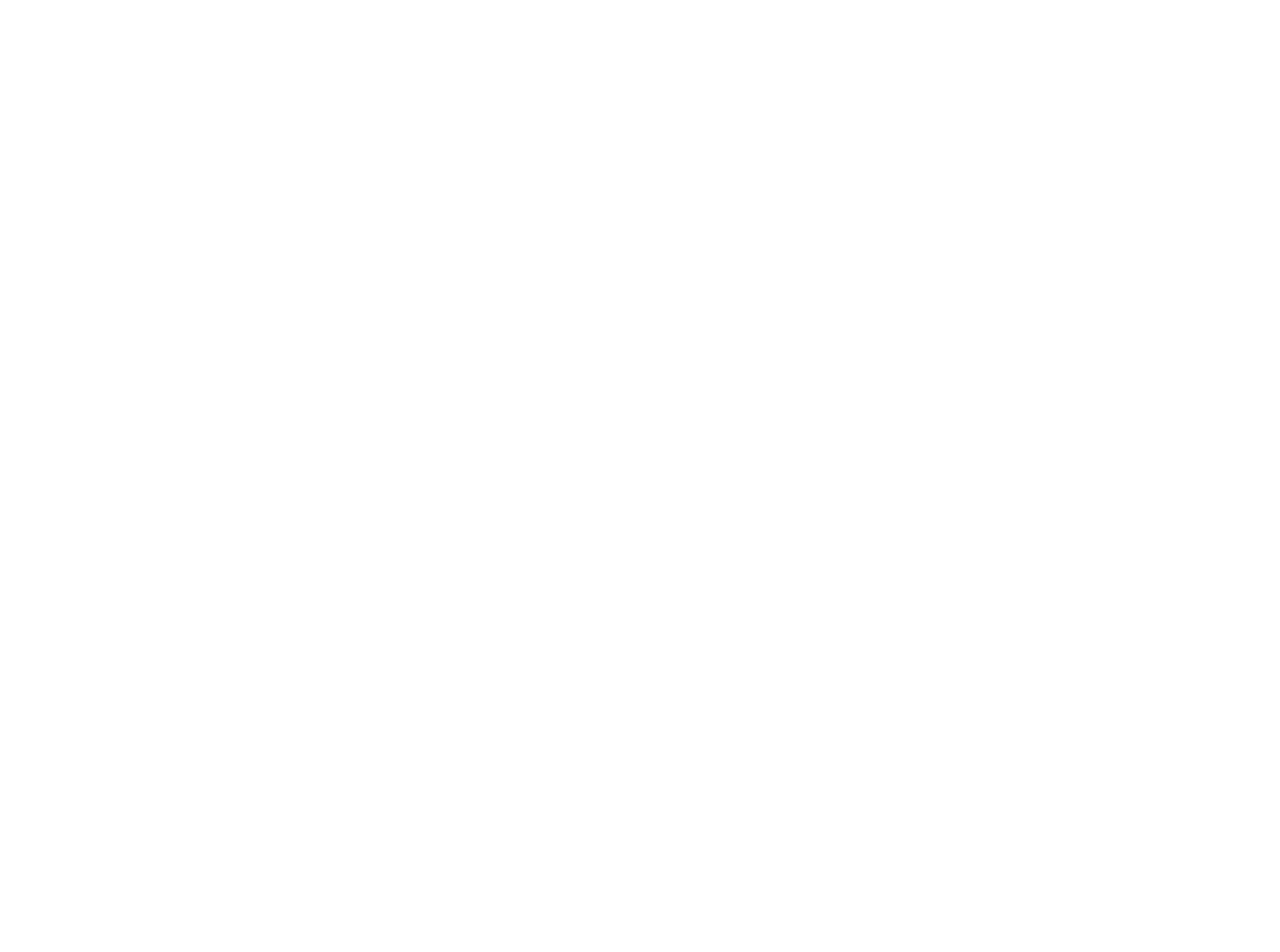
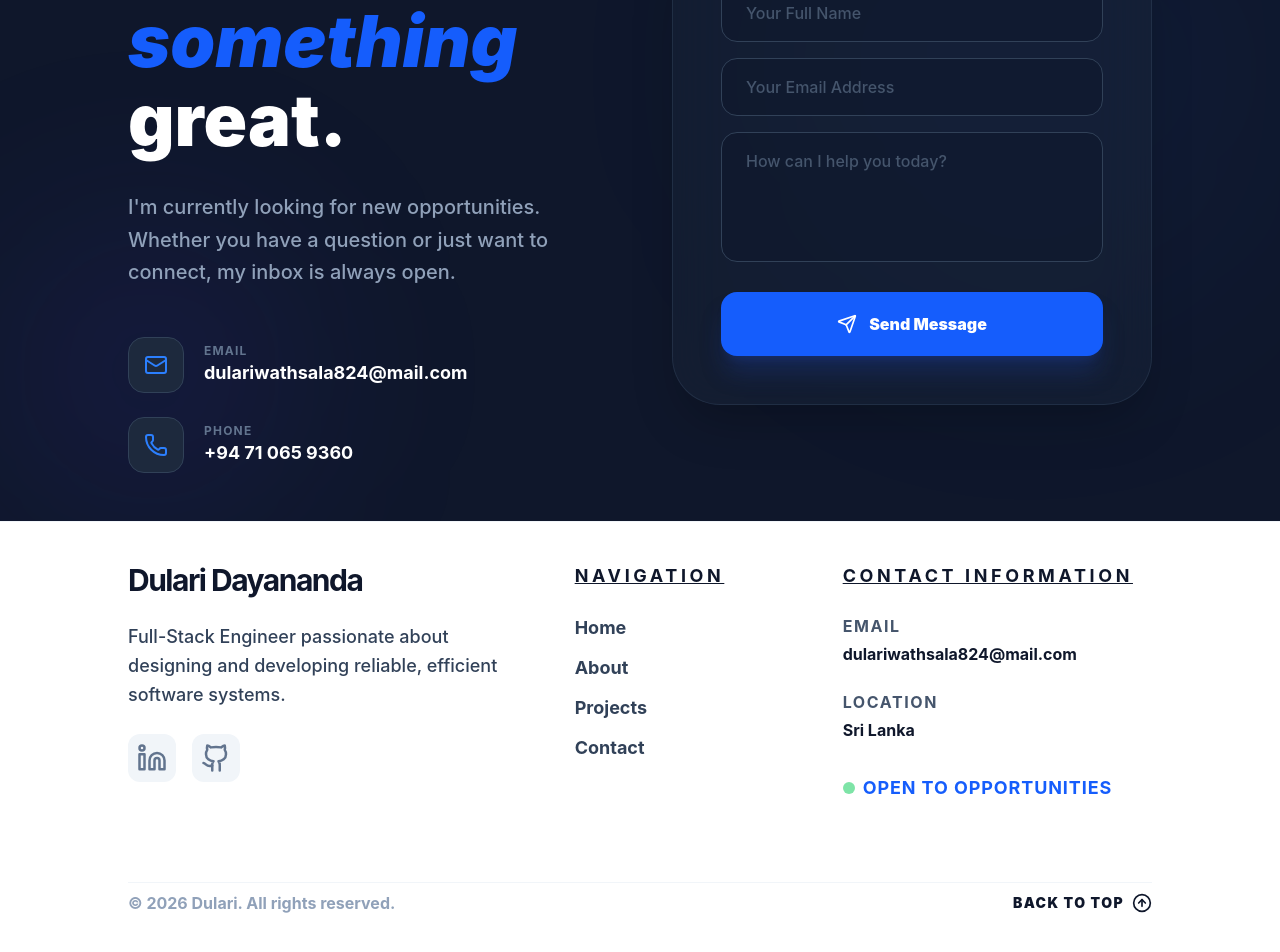
Before and after one commit to dwathsala/My_Portfolio, a React (Vite) app: page / in a window 1280 px wide. Shown: the part 6139-7091 px from the top of the page. Before the commit the page ends 5959 px from the top, so only its background shows below. Built offline with nearby package versions, Linux system fonts and the light colour scheme.

Commit message:
Update contact page and add footer for contact page

```diff
--- a/src/App.jsx
+++ b/src/App.jsx
@@ -3,7 +3,7 @@
 import About from './components/about';
 import Skills from './components/Skills';
 import Projects from './components/Projects';
-
+import Contact from './components/Contact';
 
 function App() {
   return (
@@ -16,6 +16,7 @@
         <About />
         <Skills />
         <Projects />
+        <Contact />
       </main>
 
     </div>
--- /dev/null
+++ b/src/components/Contact.jsx
@@ -0,0 +1,173 @@
+import React from 'react';
+import { Mail, Phone, MapPin, Send, Github, Linkedin, MessageSquare, ArrowUpCircle } from 'lucide-react';
+
+const ContactAndFooter = () => {
+  const currentYear = new Date().getFullYear();
+
+  // Smooth scroll function for the 'Back to Top' feel
+  const scrollToTop = () => {
+    window.scrollTo({ top: 0, behavior: 'smooth' });
+  };
+
+  return (
+    <div className="relative font-sans">
+      {/* --- CONTACT SECTION (Dark Theme) --- */}
+      <section id="contact" className="py-12 px-6 md:px-16 lg:px-32 bg-slate-900 text-white scroll-mt-16 relative overflow-hidden">
+        {/* Subtle Background Glows */}
+        <div className="absolute top-0 right-0 w-[500px] h-[500px] bg-blue-600/5 rounded-full blur-[120px] -z-0"></div>
+        <div className="absolute bottom-0 left-0 w-[300px] h-[300px] bg-indigo-600/10 rounded-full blur-[100px] -z-0"></div>
+
+        <div className="max-w-7xl mx-auto relative z-10">
+          <div className="grid grid-cols-1 lg:grid-cols-2 gap-16 items-center">
+
+            {/* Left Column: Text & Info */}
+            <div>
+              <div className="inline-block px-4 py-1.5 mb-6 rounded-full border border-blue-500/30 bg-blue-500/10 text-blue-400 text-xs font-bold uppercase tracking-widest">
+                Available for Hire
+              </div>
+              <h2 className="text-5xl md:text-7xl font-black mb-8 leading-[1.1]">
+                Let’s build <br />
+                <span className="text-blue-600 italic">something</span> great.
+              </h2>
+              <p className="text-slate-400 text-lg md:text-xl mb-12 max-w-md font-medium leading-relaxed">
+                I'm currently looking for new opportunities. Whether you have a question or just want to connect, my inbox is always open.
+              </p>
+
+              <div className="space-y-6">
+                <div className="flex items-center gap-5 group">
+                  <div className="w-14 h-14 rounded-2xl bg-slate-800 border border-slate-700 flex items-center justify-center text-blue-500 group-hover:bg-blue-600 group-hover:text-white transition-all duration-300">
+                    <Mail size={24} />
+                  </div>
+                  <div>
+                    <p className="text-xs font-bold text-slate-500 uppercase tracking-widest">Email</p>
+                    <a href="mailto:dulariwathsala824@mail.com" className="text-lg font-bold hover:text-blue-500 transition-colors">
+                      dulariwathsala824@mail.com
+                    </a>
+                  </div>
+                </div>
+
+                <div className="flex items-center gap-5 group">
+                  <div className="w-14 h-14 rounded-2xl bg-slate-800 border border-slate-700 flex items-center justify-center text-blue-500 group-hover:bg-blue-600 group-hover:text-white transition-all duration-300">
+                    <Phone size={24} />
+                  </div>
+                  <div>
+                    <p className="text-xs font-bold text-slate-500 uppercase tracking-widest">Phone</p>
+                    <p className="text-lg font-bold">+94 71 065 9360</p>
+                  </div>
+                </div>
+              </div>
+            </div>
+
+            {/* Right Column: Contact Form Card */}
+            <div className="bg-slate-800/40 backdrop-blur-xl p-8 md:p-12 rounded-[3rem] border border-slate-700/50 shadow-2xl">
+              <form className="space-y-6">
+                <div className="space-y-4">
+                  <input
+                    type="text"
+                    placeholder="Your Full Name"
+                    required
+                    className="w-full bg-slate-900/50 border border-slate-700 rounded-2xl px-6 py-4 outline-none focus:border-blue-600 focus:ring-4 focus:ring-blue-600/10 transition-all text-white placeholder:text-slate-600 font-medium"
+                  />
+                  <input
+                    type="email"
+                    placeholder="Your Email Address"
+                    required
+                    className="w-full bg-slate-900/50 border border-slate-700 rounded-2xl px-6 py-4 outline-none focus:border-blue-600 focus:ring-4 focus:ring-blue-600/10 transition-all text-white placeholder:text-slate-600 font-medium"
+                  />
+                  <textarea
+                    rows="4"
+                    placeholder="How can I help you today?"
+                    required
+                    className="w-full bg-slate-900/50 border border-slate-700 rounded-2xl px-6 py-4 outline-none focus:border-blue-600 focus:ring-4 focus:ring-blue-600/10 transition-all text-white placeholder:text-slate-600 font-medium resize-none"
+                  ></textarea>
+                </div>
+                <button
+                  type="submit"
+                  className="w-full bg-blue-600 hover:bg-blue-700 text-white font-black py-5 rounded-2xl shadow-xl shadow-blue-900/40 flex items-center justify-center gap-3 transition-all transform hover:-translate-y-1 active:scale-[0.98]"
+                >
+                  <Send size={20} />
+                  Send Message
+                </button>
+              </form>
+            </div>
+          </div>
+        </div>
+      </section>
+
+      {/* --- FOOTER SECTION (Light Theme) --- */}
+      <footer className="bg-white pt-10 pb-12 px-6 md:px-16 lg:px-32 border-t border-slate-100">
+        <div className="max-w-7xl mx-auto">
+          <div className="grid grid-cols-1 md:grid-cols-12 gap-12 mb-20">
+
+            {/* Column 1: Bio (Matches image_27debf.jpg) */}
+            <div className="md:col-span-5 space-y-6">
+              <h3 className="text-3xl font-bold text-slate-900 tracking-tighter">Dulari Dayananda</h3>
+              <p className="text-slate-700 text-lg leading-relaxed max-w-sm font-medium">
+                Full-Stack Engineer passionate about designing and developing reliable, efficient software systems.
+              </p>
+              <div className="flex gap-4">
+                <a href="https://linkedin.com/in/dulari-dayananda/" className="w-12 h-12 flex items-center justify-center bg-slate-100 text-slate-500 rounded-xl hover:text-blue-600 hover:bg-blue-50 transition-all border border-transparent hover:border-blue-100">
+                  <Linkedin size={30} />
+                </a>
+                <a href="https://github.com/dwathsala" className="w-12 h-12 flex items-center justify-center bg-slate-100 text-slate-500 rounded-xl hover:text-slate-900 hover:bg-slate-100 transition-all border border-transparent hover:border-slate-200">
+                  <Github size={30} />
+                </a>
+              </div>
+            </div>
+
+            {/* Column 2: Quick Links */}
+            <div className="md:col-span-3">
+              <h4 className="text-lg font-bold underline uppercase tracking-[0.2em] text-slate-900 mb-6">Navigation</h4>
+              <ul className="space-y-3">
+                {['Home', 'About', 'Projects', 'Contact'].map((link) => (
+                  <li key={link}>
+                    <a href={`#${link.toLowerCase()}`} className="text-slate-700 hover:text-blue-600 transition-colors font-bold text-lg">
+                      {link}
+                    </a>
+                  </li>
+                ))}
+              </ul>
+            </div>
+
+            {/* Column 3: Contact Summary */}
+            <div className="md:col-span-4">
+              <h4 className="text-lg font-bold underline uppercase tracking-[0.2em] text-slate-900 mb-6">Contact Information</h4>
+              <ul className="space-y-3">
+                <li className="group">
+                  <span className="block text-m font-bold text-slate-600 uppercase tracking-widest mb-1">Email</span>
+                  <a href="mailto:dulariwathsala824@mail.com" className="text-slate-900 font-bold hover:text-blue-600 transition-colors decoration-blue-500/20 underline-offset-4">
+                    dulariwathsala824@mail.com
+                  </a>
+                </li>
+                <li>
+                  <span className="block text-m font-bold text-slate-600 uppercase tracking-widest mb-1 mt-6">Location</span>
+                  <span className="text-slate-900 font-bold">Sri Lanka</span>
+                </li>
+                <li className="flex items-center gap-2 mt-8">
+                  <span className="w-3 h-3 bg-green-500 rounded-full animate-pulse"></span>
+                  <span className="text-blue-600 font-bold text-lg uppercase tracking-wider">Open to opportunities</span>
+                </li>
+              </ul>
+            </div>
+          </div>
+
+          {/* Bottom Copyright Bar */}
+          <div className="pt-2 border-t border-slate-100 flex flex-col md:flex-row justify-between items-center gap-6">
+            <p className="text-slate-400 font-bold text-m">
+              © {currentYear} Dulari. All rights reserved.
+            </p>
+            <button
+              onClick={scrollToTop}
+              className="group flex items-center gap-2 text-slate-900 font-black text-sm uppercase tracking-widest hover:text-blue-600 transition-all"
+            >
+              Back to Top
+              <ArrowUpCircle size={20} className="group-hover:-translate-y-1 transition-transform" />
+            </button>
+          </div>
+        </div>
+      </footer>
+    </div>
+  );
+};
+
+export default ContactAndFooter;
```
